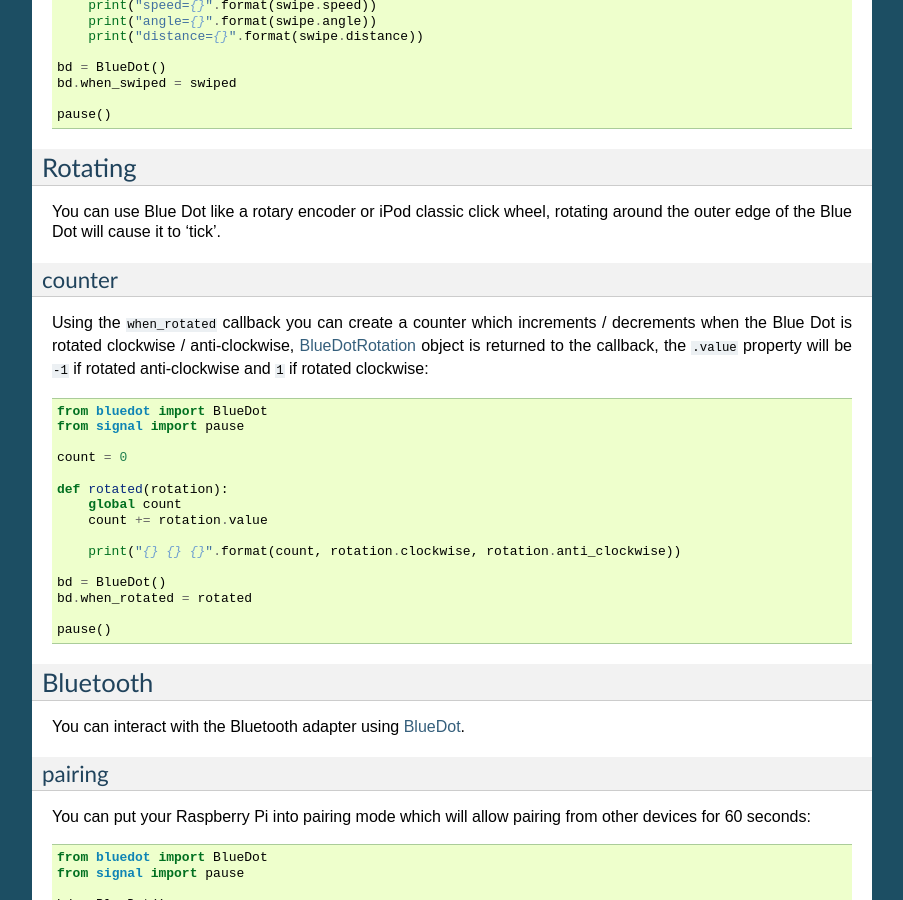
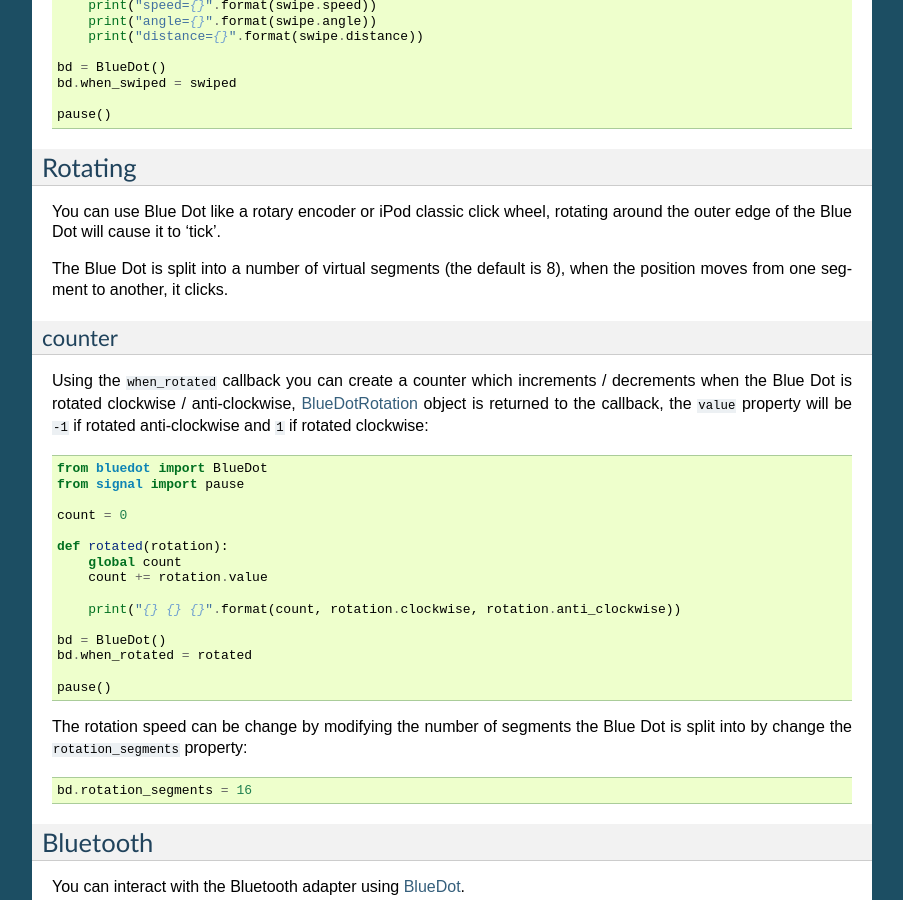
Before and after one commit to martinohanlon/BlueDot, a Sphinx documentation site: the page built from docs/recipes.rst, in a window 1280 px wide and 900 px high, scrolled down 6728 px. Shown: the whole window, without its empty margins (198-1101 px from the left). Built offline with Sphinx 7.4.7, drawn with Linux system fonts in a browser that asks for light colours.

Commit message:
doc updates

```diff
--- a/docs/recipes.rst
+++ b/docs/recipes.rst
@@ -390,11 +390,13 @@
 
 You can use Blue Dot like a rotary encoder or iPod classic click wheel, rotating around the outer edge of the Blue Dot will cause it to 'tick'.
 
+The Blue Dot is split into a number of virtual segments (the default is 8), when the position moves from one segment to another, it clicks.
+
 counter
 ~~~~~~~
 
 Using the ``when_rotated`` callback you can create a counter which increments / decrements when the Blue Dot is rotated clockwise / anti-clockwise,  `BlueDotRotation`_ object
-is returned to the callback, the ``.value`` property will be ``-1`` if rotated anti-clockwise and ``1`` if rotated clockwise::
+is returned to the callback, the ``value`` property will be ``-1`` if rotated anti-clockwise and ``1`` if rotated clockwise::
 
     from bluedot import BlueDot
     from signal import pause
@@ -411,6 +413,10 @@
     bd.when_rotated = rotated
 
     pause()
+
+The rotation speed can be change by modifying the number of segments the Blue Dot is split into by change the ``rotation_segments`` property::
+
+    bd.rotation_segments = 16
 
 Bluetooth
 ---------
```
